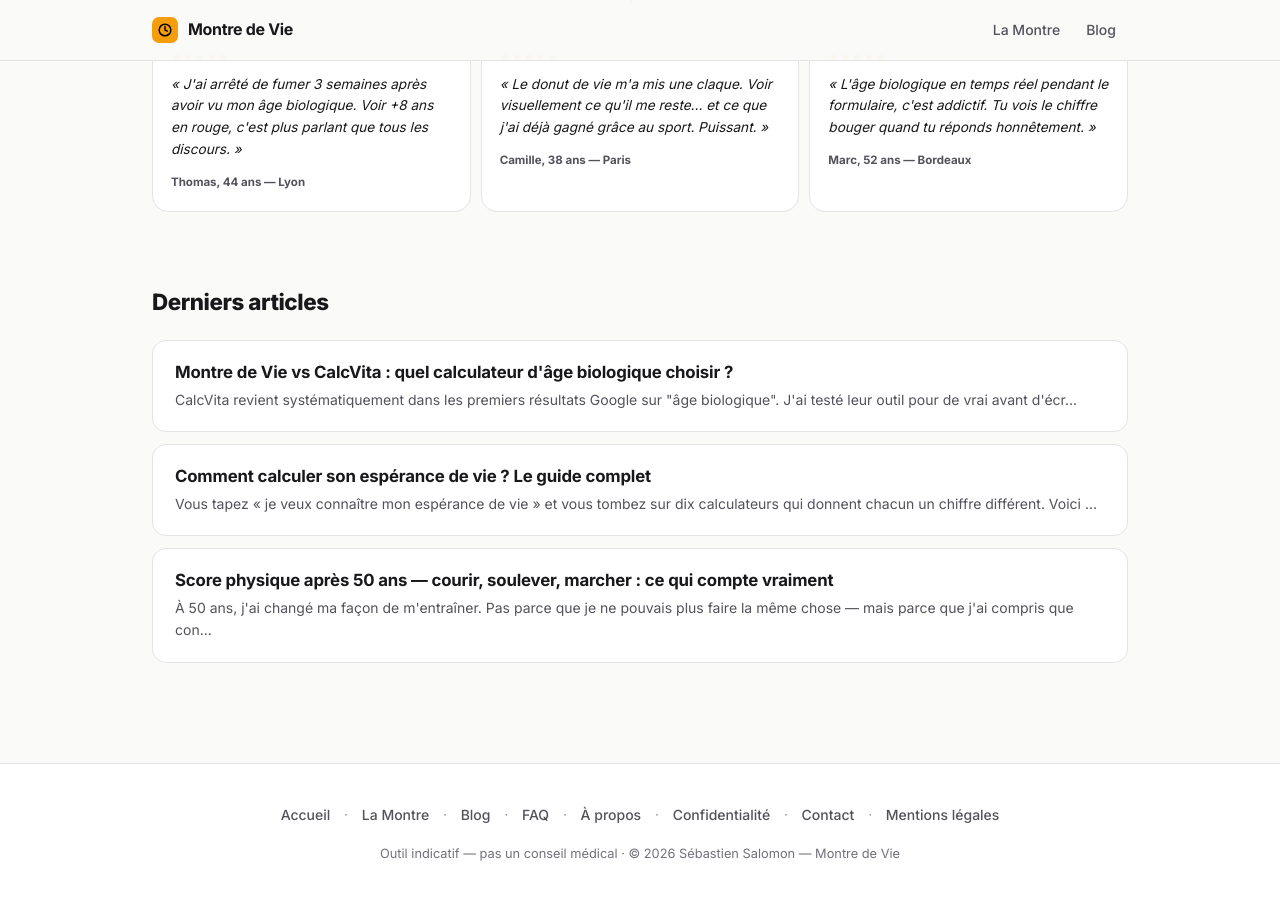
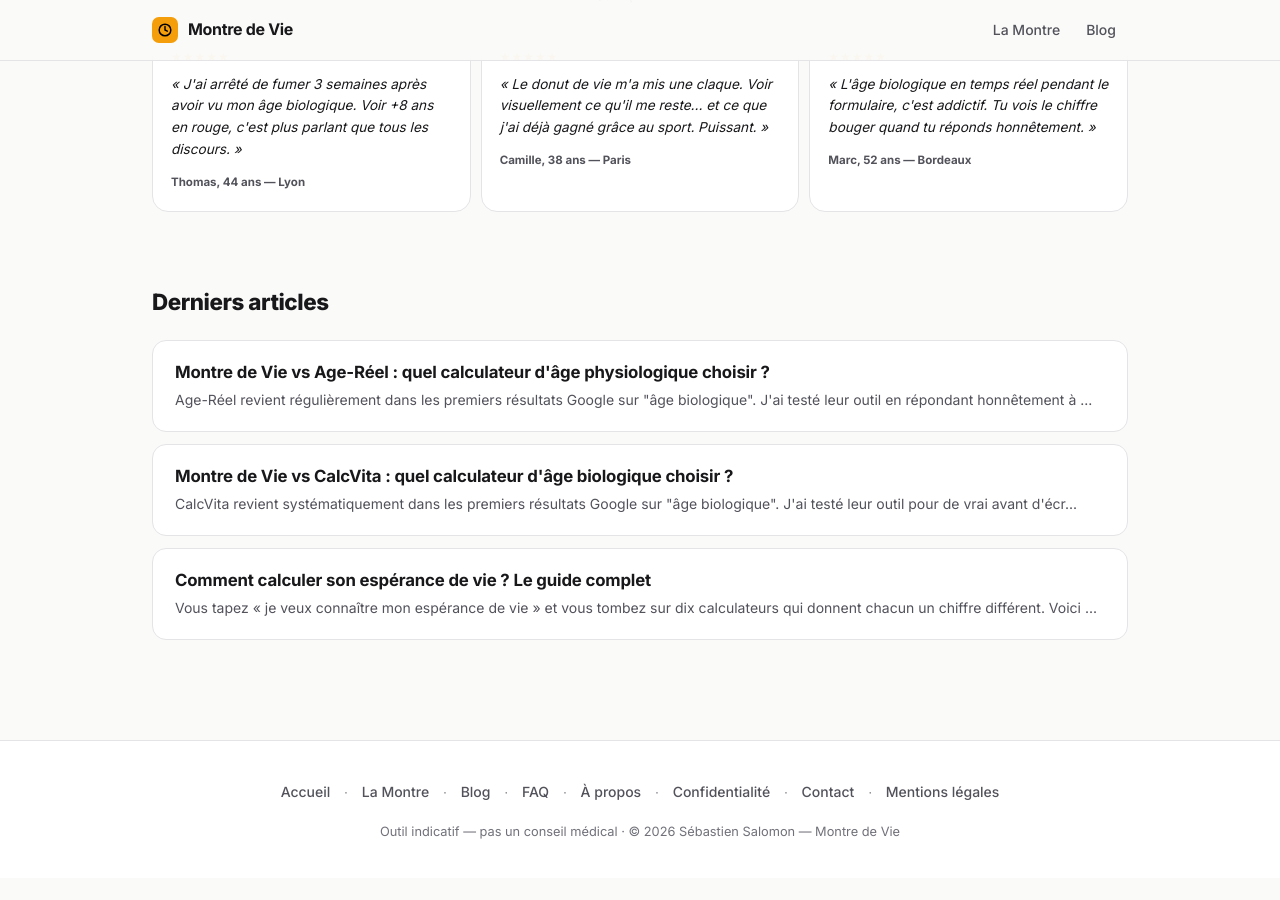
Before and after one commit to SebRunNature/memento-mori, a Jekyll site: the page built from index.html, in a window 1280 px wide and 900 px high, scrolled down 2565 px. Built offline with Jekyll 4.4.1, drawn with Linux system fonts in a browser that asks for light colours; after the commit the page ends 3443 px from its top, so only the background shows below that.

Commit message:
Nouvel article : Montre de Vie vs Age-Réel
Comparaison honnête avec Age-Réel, autre concurrent récurrent sur
"âge biologique" / "test âge biologique gratuit". Reconnaît ce
qu'Age-Réel fait bien (questionnaire tabac à 8 paliers très détaillé,
facteur pollution régionale par code postal, zéro friction) et
explique la méthode de calcul réelle (base espérance de vie à la
naissance INSEE, ajustements par palier plafonnés à ±15 ans — pas de
biomarqueurs ni d'épigénétique).

Inclut une observation de terrain : en testant l'outil avec son
propre profil, Sébastien a obtenu un âge physiologique strictement
identique à son âge chronologique (47 = 47), malgré un mode de vie
plutôt favorable. L'article explique cette observation par les
paliers larges du système de coefficients plutôt que d'affirmer que
l'outil est "cassé" — nuance assumée, pas une accusation non vérifiée.

Signale aussi le lien d'affiliation Amazon en fin de résultat,
étiqueté "lien rémunéré" par le site lui-même (donc transparent),
en contraste avec l'absence totale de publicité/affiliation sur
Montre de Vie.

Lié en maillage interne depuis l'article CalcVita, le pilier
/blog/age-biologique/, dans les deux sens.

Co-Authored-By: Claude Sonnet 5 <noreply@anthropic.com>
Claude-Session: https://claude.ai/code/session_015W6BgPvkb1TiApwM2KkaRT

```diff
--- a/_posts/2026-10-12-montre-de-vie-vs-calcvita.html
+++ b/_posts/2026-10-12-montre-de-vie-vs-calcvita.html
@@ -96,6 +96,7 @@ author: Sébastien Salomon
     <ul>
       <li><a href="/methodologie/"><strong>Méthodologie</strong></a> — comment Montre de Vie calcule ton espérance de vie et ton âge biologique, en détail.</li>
       <li><a href="/blog/2026/06/01/comment-connaitre-son-age-biologique/"><strong>Comment connaître son âge biologique</strong></a> — les méthodes disponibles, horloge épigénétique, PhenoAge, tests fonctionnels.</li>
+      <li><a href="/blog/2026/10/13/montre-de-vie-vs-age-reel/"><strong>Montre de Vie vs Age-Réel</strong></a> — l'autre comparatif, contre un calculateur basé sur un questionnaire à 24 questions.</li>
       <li><a href="/blog/age-biologique/"><strong>Âge biologique : définition, calcul et comment le réduire</strong></a> — le guide complet.</li>
     </ul>
   </div>
--- /dev/null
+++ b/_posts/2026-10-13-montre-de-vie-vs-age-reel.html
@@ -0,0 +1,142 @@
+---
+layout: post
+title: "Montre de Vie vs Age-Réel : quel calculateur d'âge physiologique choisir ?"
+description: "Comparaison honnête entre Montre de Vie et Age-Réel, deux calculateurs gratuits d'âge biologique : méthode de calcul, fonctionnalités, ce que chacun fait mieux."
+excerpt: "Age-Réel revient régulièrement dans les premiers résultats Google sur \"âge biologique\". J'ai testé leur outil en répondant honnêtement à leurs 24 questions avant d'écrire cet article. Voici ce qu'il fait bien, ce qui m'a surpris, et comment ça se compare à Montre de Vie."
+date: 2026-10-13
+author: Sébastien Salomon
+---
+
+<a class="back-link" href="/blog/">← Retour au blog</a>
+
+<article>
+
+  <h1>Montre de Vie vs Age-Réel : quel calculateur d'âge physiologique choisir ?</h1>
+  <div class="post-meta"><time datetime="2026-10-13">13 octobre 2026</time> &nbsp;·&nbsp; Sébastien Salomon &nbsp;·&nbsp; 9 min de lecture</div>
+
+  <p><strong>Age-Réel</strong> revient régulièrement dans les premiers résultats Google sur "âge biologique". J'ai répondu honnêtement à leurs 24 questions avant d'écrire cet article — pas question de comparer sur la base de suppositions. Voici ce que j'ai trouvé, ce qui fonctionne bien chez eux, et ce que Montre de Vie fait différemment.</p>
+
+  <h2>Les deux en un coup d'œil</h2>
+
+  <div class="vs-table-wrap2">
+  <table class="vs-table">
+    <thead>
+      <tr><th>Critère</th><th>Montre de Vie</th><th>Age-Réel</th></tr>
+    </thead>
+    <tbody>
+      <tr><td>Prix</td><td>Gratuit</td><td>Gratuit</td></tr>
+      <tr><td>Compte / email requis</td><td>Non — email optionnel pour un plan d'action</td><td>Non, jamais</td></tr>
+      <tr><td>Nombre de questions</td><td>15 à 23 selon le mode</td><td>24</td></tr>
+      <tr><td>Ce qui est calculé</td><td>Espérance de vie <strong>+</strong> âge biologique, dans un seul formulaire</td><td>Âge physiologique uniquement</td></tr>
+      <tr><td>Base du calcul</td><td>Espérance de vie par âge <strong>et</strong> par sexe (tables OMS/INSEE)</td><td>Espérance de vie à la naissance (INSEE), non ajustée à l'âge actuel</td></tr>
+      <tr><td>Méthode d'ajustement</td><td>Risque relatif composé, échelle logarithmique</td><td>Années ajoutées/retirées par palier, plafonné à ±15 ans</td></tr>
+      <tr><td>Facteur pollution/région</td><td>Non</td><td>Oui — via code postal (France uniquement)</td></tr>
+      <tr><td>Décompte en temps réel</td><td>Oui</td><td>Non</td></tr>
+      <tr><td>Publicités</td><td>Aucune</td><td>Non vérifié sur les pages testées</td></tr>
+      <tr><td>Liens d'affiliation dans le résultat</td><td>Aucun</td><td>Oui — lien rémunéré vers Amazon constaté</td></tr>
+    </tbody>
+  </table>
+  </div>
+
+  <h2>Ce qu'Age-Réel fait bien</h2>
+
+  <p>Trois choses m'ont semblé réussies en testant leur outil :</p>
+
+  <div class="callout">
+    <strong>Un questionnaire tabac vraiment détaillé</strong>
+    Plutôt qu'un simple "fumeur / non-fumeur", Age-Réel propose un menu déroulant avec huit paliers — de "ancien fumeur, arrêt il y a plus de 50 ans" à "fumeur, plus de 20 cigarettes par jour". C'est plus fin que ce que fait la plupart des calculateurs, y compris le mien.
+  </div>
+
+  <p>Le facteur <strong>pollution par code postal</strong> est une bonne idée sur le papier : l'outil déduit ta région à partir de ton code postal (France uniquement) pour intégrer un facteur de pollution atmosphérique locale. Aucun autre calculateur testé jusqu'ici ne fait ça.</p>
+
+  <p>Et surtout : zéro friction. Pas de compte, pas d'email, résultat immédiat — exactement ce qu'on doit attendre d'un calculateur gratuit.</p>
+
+  <h2>Comment Age-Réel calcule ton âge physiologique</h2>
+
+  <p>D'après leur page méthodologie, le calcul fonctionne ainsi : on part d'une espérance de vie <strong>à la naissance</strong> selon l'INSEE (85 ans pour les femmes, 79 ans pour les hommes). Chacun des 17 facteurs dérivés des 24 questions (tabac, alcool, IMC, sommeil, pollution...) est comparé à un niveau de référence à coefficient zéro — les réponses plus favorables ajoutent des années, les moins favorables en retirent. L'écart total est plafonné à ±15 ans pour "garder des résultats réalistes".</p>
+
+  <p>Le site le précise lui-même : ce n'est ni de l'épigénétique, ni un dosage de biomarqueurs. Une estimation physiologique par questionnaire, point.</p>
+
+  <div class="callout">
+    <strong>Ce que j'ai observé en testant</strong>
+    En répondant honnêtement (47 ans, ex-fumeur arrêt entre 41 et 50 ans, 0 verre d'alcool par semaine, alimentation équilibrée, sommeil 8h, actif), mon résultat affiché a été <strong>exactement 47 ans — identique à mon âge réel</strong>. Avec un système à paliers où plusieurs réponses tombent près du "niveau de référence" plutôt que sur le palier le plus favorable, les ajustements positifs et négatifs peuvent se neutraliser et donner un résultat qui ne bouge presque pas. Je ne peux pas confirmer si c'est systématique, mais ça illustre une limite réelle d'un système à paliers larges comparé à un calcul continu.
+  </div>
+
+  <h2>Ce que Montre de Vie fait différemment</h2>
+
+  <p>La différence de méthode la plus importante : Montre de Vie part d'une espérance de vie <strong>par âge et par sexe</strong> (tables de mortalité actuelles), pas d'une moyenne de naissance figée. Concrètement, ça veut dire que le point de départ tient déjà compte du fait que tu as survécu jusqu'à ton âge actuel — statistiquement pertinent, alors qu'une espérance de vie à la naissance ne le fait pas.</p>
+
+  <p>Les facteurs ne s'additionnent pas non plus en années brutes avec un plafond arbitraire. Ils se combinent en <strong>risque relatif composé sur une échelle logarithmique</strong>, converti ensuite via des tables actuarielles — la méthode utilisée dans les vraies études de cohorte épidémiologiques, pas une addition/soustraction par palier.</p>
+
+  <p>Et comme pour la comparaison avec CalcVita, Montre de Vie calcule <strong>deux chiffres liés</strong> — espérance de vie et âge biologique — avec un décompte en temps réel, plutôt qu'un seul chiffre statique.</p>
+
+  <div class="callout">
+    <strong>Pas de comparaison sur tout</strong>
+    Age-Réel a un questionnaire tabac plus détaillé et un facteur pollution par code postal — Montre de Vie n'a ni l'un ni l'autre pour l'instant. Ce sont de bonnes idées que je note pour de futures améliorations.
+  </div>
+
+  <h2>Quel outil choisir ?</h2>
+
+  <p>Si tu es en France et que tu veux un facteur pollution localisé avec un questionnaire tabac très détaillé, Age-Réel a des aspects que je n'ai pas encore sur Montre de Vie.</p>
+
+  <p>Si tu veux une méthode de calcul alignée sur la pratique épidémiologique standard, un résultat qui réagit finement à tes réponses plutôt que par paliers larges, et les deux chiffres — espérance de vie et âge biologique — ensemble avec un suivi dans le temps, c'est ce pour quoi Montre de Vie a été conçu.</p>
+
+  <div class="cta-montre">
+    <p>Calcule ton espérance de vie et ton âge biologique en un seul formulaire — gratuit, sans publicité, sans lien d'affiliation.</p>
+    <a href="/montre/">⏱ Lancer la Montre de Vie</a>
+  </div>
+
+  <h2>Pour aller plus loin sur le blog</h2>
+
+  <div class="further-reading">
+    <p>📖 Lectures complémentaires</p>
+    <ul>
+      <li><a href="/blog/2026/10/12/montre-de-vie-vs-calcvita/"><strong>Montre de Vie vs CalcVita</strong></a> — l'autre comparatif, contre un calculateur basé sur des mesures fonctionnelles.</li>
+      <li><a href="/methodologie/"><strong>Méthodologie</strong></a> — comment Montre de Vie calcule ton espérance de vie et ton âge biologique, en détail.</li>
+      <li><a href="/blog/age-biologique/"><strong>Âge biologique : définition, calcul et comment le réduire</strong></a> — le guide complet.</li>
+    </ul>
+  </div>
+
+  <h2>❓ Questions fréquentes</h2>
+
+  <div class="faq-item">
+    <h3 class="faq-q">Pourquoi mon âge physiologique sur Age-Réel était identique à mon âge réel ?</h3>
+    <div class="faq-a">C'est l'observation que j'ai faite en testant l'outil moi-même avec un profil plutôt favorable mais pas extrême sur chaque critère. Avec un système à paliers larges comparé à un "niveau de référence", des réponses qui se situent près de ce niveau sur plusieurs facteurs peuvent donner un ajustement net proche de zéro. Ce n'est pas nécessairement une erreur de l'outil, mais ça montre une limite de précision par rapport à un calcul continu.</div>
+  </div>
+
+  <div class="faq-item">
+    <h3 class="faq-q">Le lien d'affiliation à la fin du résultat pose-t-il un problème ?</h3>
+    <div class="faq-a">Le site l'indique lui-même comme "lien rémunéré", ce qui est transparent et conforme aux règles de divulgation publicitaire. C'est un choix de modèle économique différent de Montre de Vie, qui ne contient aucune affiliation ni publicité.</div>
+  </div>
+
+  <div class="faq-item">
+    <h3 class="faq-q">Lequel est le plus précis ?</h3>
+    <div class="faq-a">Aucun des deux ne remplace une mesure clinique (horloge épigénétique, bilan sanguin analysé en laboratoire). Les deux sont des estimations indicatives basées sur le mode de vie. La méthode de Montre de Vie (risque relatif composé sur tables de mortalité actuelles) suit de plus près la pratique épidémiologique standard que le système à paliers plafonnés d'Age-Réel — mais "plus rigoureux méthodologiquement" ne veut pas dire "mesure exacte de ton vieillissement réel".</div>
+  </div>
+
+  <div class="disclaimer">
+    ⚠️ Avertissement<br>
+    Cet article compare deux outils gratuits d'estimation de l'âge biologique à visée informative. Aucun des deux ne constitue un diagnostic médical. Les informations sur Age-Réel reflètent un test réalisé en octobre 2026 et peuvent évoluer si l'outil change.
+  </div>
+
+  <div class="sources">
+    <p>📚 Sources</p>
+    <ul>
+      <li><a href="https://age-reel.fr/comment-est-calcule-lage-biologique-physiologique/" target="_blank">Age-Réel — Comment est calculé l'âge biologique physiologique (testé en octobre 2026)</a></li>
+      <li><a href="https://age-reel.fr/sources-methodologie/" target="_blank">Age-Réel — Sources & Méthodologie</a></li>
+      <li><a href="/methodologie/">Montre de Vie — Méthodologie scientifique</a></li>
+    </ul>
+  </div>
+
+</article>
+
+<style>
+  .vs-table-wrap2{overflow-x:auto;margin:24px 0}
+  .vs-table-wrap2 .vs-table{width:100%;border-collapse:collapse;font-size:.88rem}
+  .vs-table-wrap2 .vs-table th{background:var(--surface2);padding:12px 14px;text-align:left;font-weight:700;
+    color:var(--text);border-bottom:2px solid var(--border)}
+  .vs-table-wrap2 .vs-table th:first-child{width:34%}
+  .vs-table-wrap2 .vs-table td{padding:11px 14px;border-bottom:1px solid var(--border);color:rgba(24,24,27,.85)}
+  .vs-table-wrap2 .vs-table tbody tr td:first-child{font-weight:600;color:var(--muted)}
+  .vs-table-wrap2 .vs-table tbody tr td:nth-child(2){color:var(--amber-dk);font-weight:600}
+</style>
--- a/blog/age-biologique/index.html
+++ b/blog/age-biologique/index.html
@@ -385,6 +385,7 @@ last_modified_at: 2026-08-30
     <li><a href="/blog/2026/06/01/comment-connaitre-son-age-biologique/"><strong>Comment connaître son âge biologique</strong></a> — les méthodes disponibles : horloge épigénétique, PhenoAge, tests fonctionnels.</li>
     <li><a href="/blog/2026/06/03/calculateur-age-biologique-comment-ca-marche/"><strong>Calculateur d'âge biologique : comment ça marche</strong></a> — le détail de l'algorithme derrière l'outil.</li>
     <li><a href="/blog/2026/10/12/montre-de-vie-vs-calcvita/"><strong>Montre de Vie vs CalcVita</strong></a> — comparaison honnête entre deux calculateurs gratuits d'âge biologique.</li>
+    <li><a href="/blog/2026/10/13/montre-de-vie-vs-age-reel/"><strong>Montre de Vie vs Age-Réel</strong></a> — comparaison avec un calculateur à 24 questions et facteur pollution par code postal.</li>
   </ul>
 </div>
 
```
